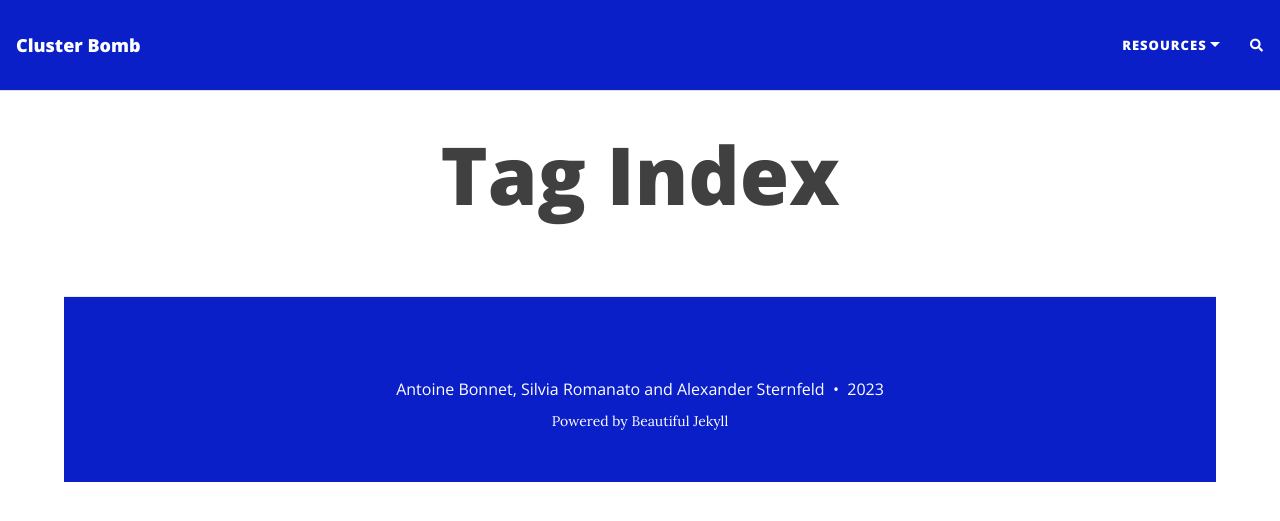
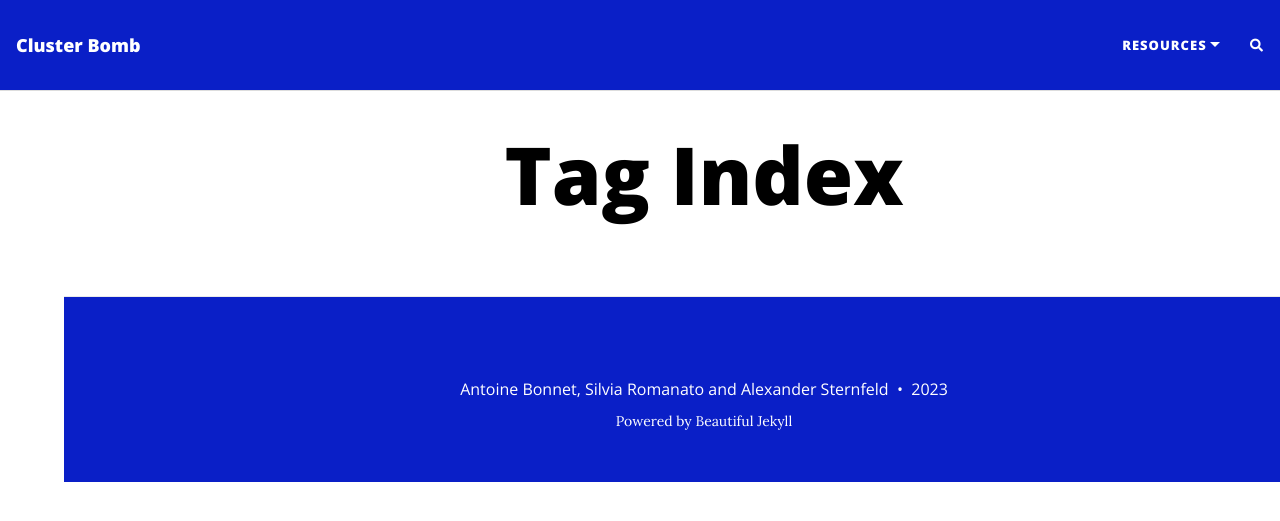
Before and after one commit to com-480-data-visualization/project-2023-yeravizard, a Jekyll site: the page built from tags.html, in a window 1280 px wide. Shown: the top 521 px of the page. Built offline with Jekyll 4.4.1, drawn with Linux system fonts in a browser that asks for light colours; nearby versions of some CDN libraries; comment, search, counter and statistics services are not loaded.

Commit message:
fill width

```diff
--- a/assets/css/beautifuljekyll.css
+++ b/assets/css/beautifuljekyll.css
@@ -20,9 +20,11 @@ body {
   background-image: url({{ site.page-img | relative_url }});
   background-attachment: fixed;
   {% endif %}
+  width: 100%;
   overflow-wrap: break-word;
   margin-left: 4rem;
   margin-right: 4rem;
+  color: #000000;
 }
 
 p {
```
